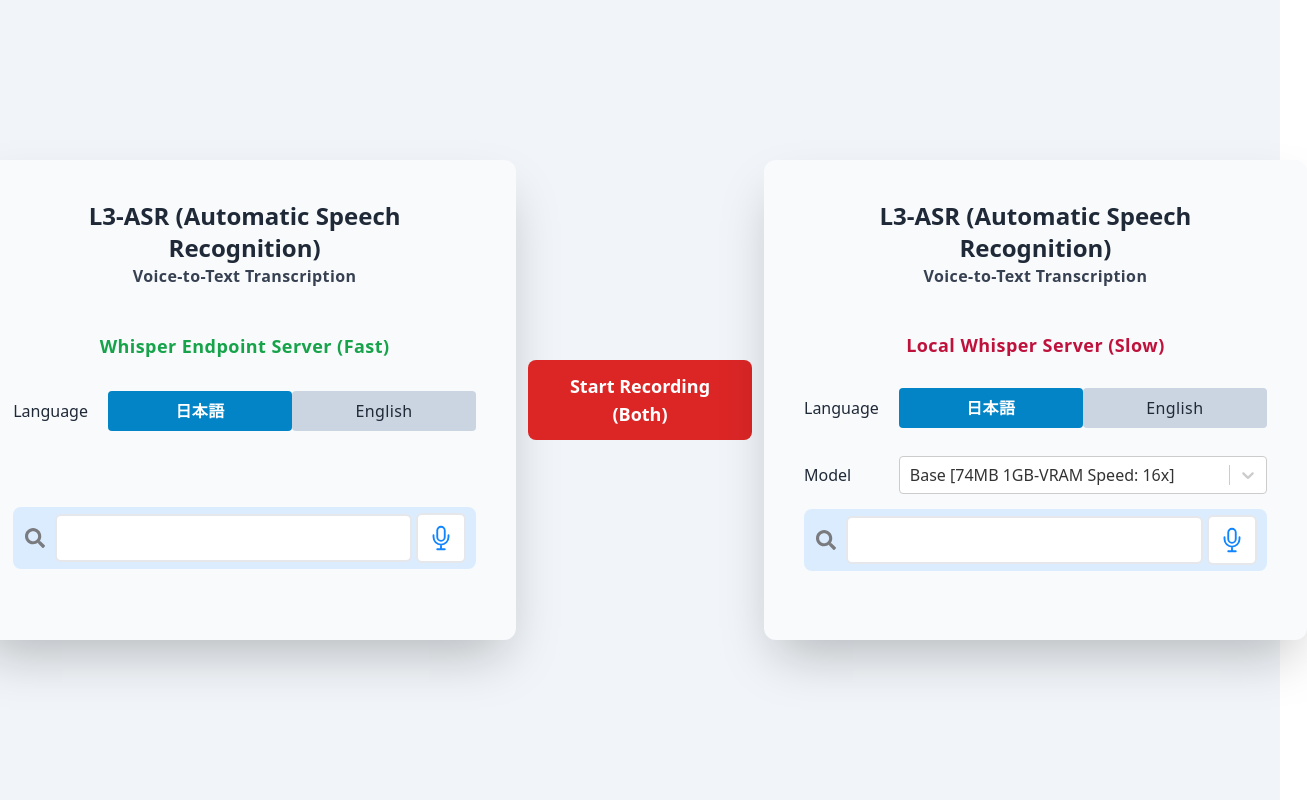
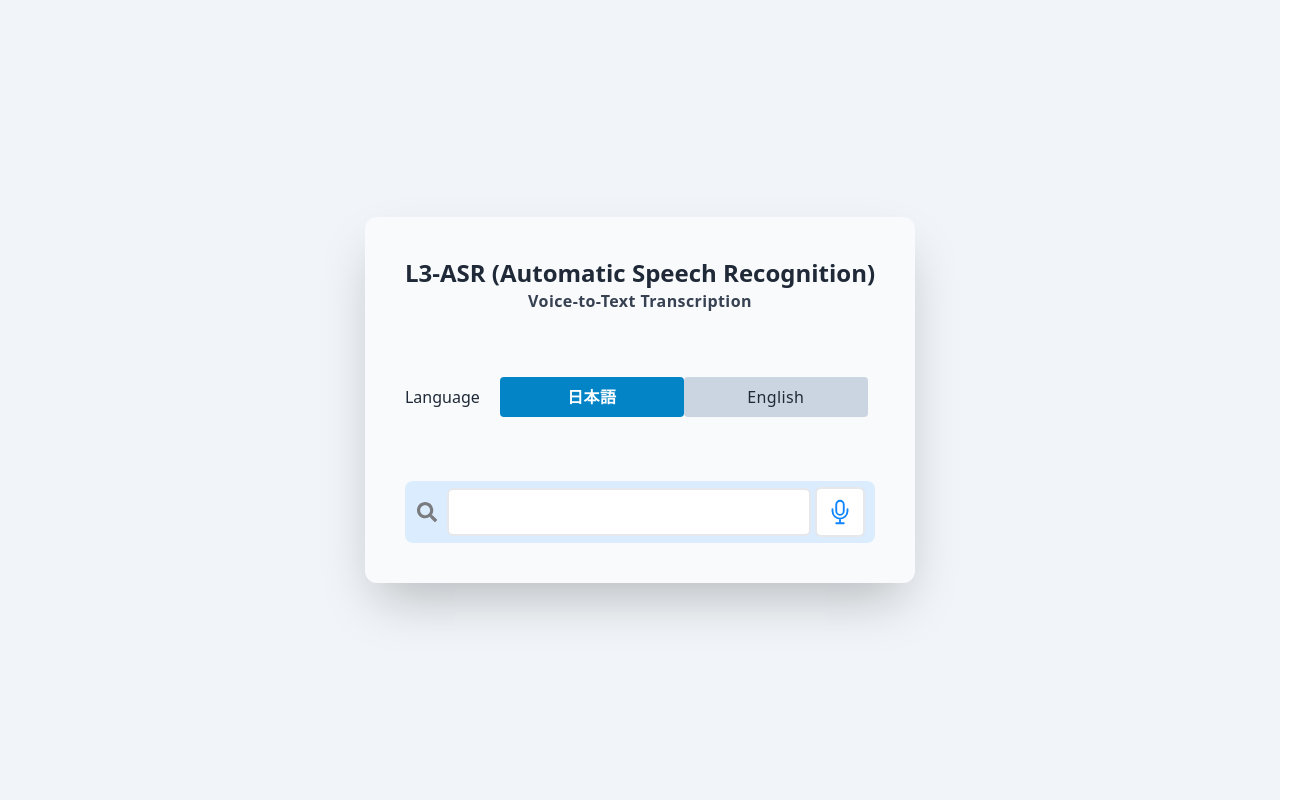
Before and after one commit to nganaremba-rem/whisperapireactclient, a React (Vite) app: page / in a window 1280 px wide. Shown: the whole page, 1307 px wide, since content can reach past the window. Built offline with nearby package versions, Linux system fonts and the light colour scheme; no server answers.

Commit message:
remove slow server

```diff
--- a/src/App.jsx
+++ b/src/App.jsx
@@ -98,15 +98,15 @@
 					setLanguage={setEndpointLanguage}
 					setSearchText={setEndpointSearchText}
 				/>
-				<div>
+				{/* <div>
 					<RecordBothButton
 						endpointIsRecording={endpointIsRecording}
 						isRecording={isRecording}
 						recordBoth={recordBoth}
 					/>
-				</div>
+				</div> */}
 
-				<AudioRecordingCard
+				{/* <AudioRecordingCard
 					error={error}
 					isPending={isPending}
 					isRecording={isRecording}
@@ -121,7 +121,7 @@
 					setModel={setModel}
 					desc='Description: This server is configured with a local installation of Whisper API on a cloud server. It handles transcription processes, serving the resulting text.
 					Implementation: Utilizes the Whisper API installed on the cloud server.'
-				/>
+				/> */}
 			</div>
 		</>
 	)
--- a/src/components/AudioRecordingCard.jsx
+++ b/src/components/AudioRecordingCard.jsx
@@ -24,8 +24,8 @@
 }) {
 	return (
 		// <div className='sm:max-w-[40rem] flex gap-14 flex-col justify-center min-h-[30rem] m-1 sm:m-0 sm:shadow-2xl bg-slate-50 p-6 sm:p-10 rounded-xl'>
-		<div className='sm:max-w-[40rem] grid justify-center min-h-[30rem] shadow-2xl bg-slate-50 p-6 sm:p-10 rounded-xl sm:m-0'>
-			<header className='text-center grid gap-7'>
+		<div className='sm:max-w-[40rem] grid justify-center space-y-16 shadow-2xl bg-slate-50 p-6 sm:p-10 rounded-xl sm:m-0'>
+			<header className='text-center'>
 				<div>
 					<h1 className='text-2xl font-bold'>
 						L3-ASR (Automatic Speech Recognition)
@@ -34,15 +34,15 @@
 						Voice-to-Text Transcription
 					</p>
 				</div>
-				<TitleAndDescription color={titleColor} title={title} desc={desc} />
+				{/* <TitleAndDescription color={titleColor} title={title} desc={desc} /> */}
 			</header>
 			<div className='flex w-full space-y-7 sm:w-max flex-col  sm:justify-center'>
-				<div className='grid space-y-1 sm:space-y-0 sm:grid-cols-[1fr_368px] sm:gap-5 sm:items-center'>
+				<div className='grid sm:space-y-0 sm:grid-cols-[1fr_368px] sm:gap-5 sm:items-center'>
 					<LanguageSelection language={language} setLanguage={setLanguage} />
 				</div>
-				<div className='min-h-[2rem]'>
+				{/* <div className='min-h-[2rem]'>
 					{modelOptions && <ModelSelection model={model} setModel={setModel} />}
-				</div>
+				</div> */}
 			</div>
 
 			<div>
```
